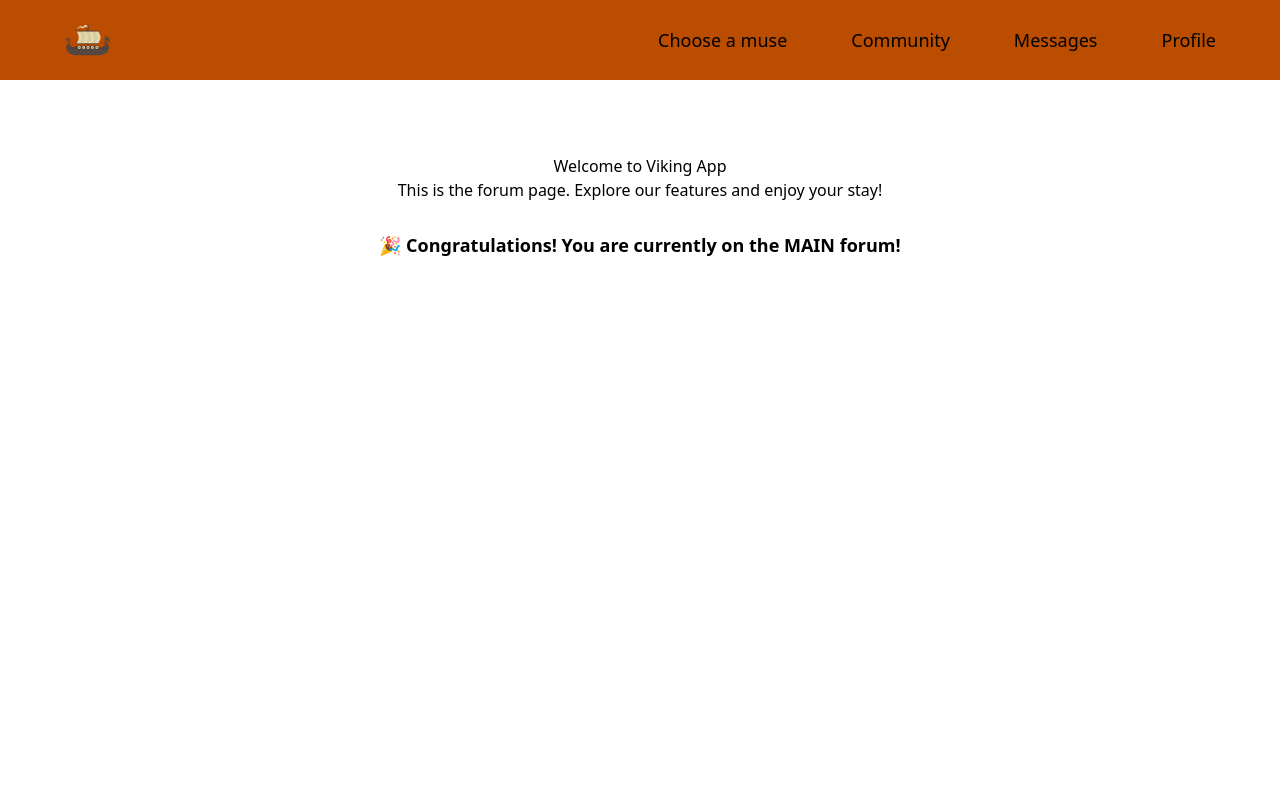
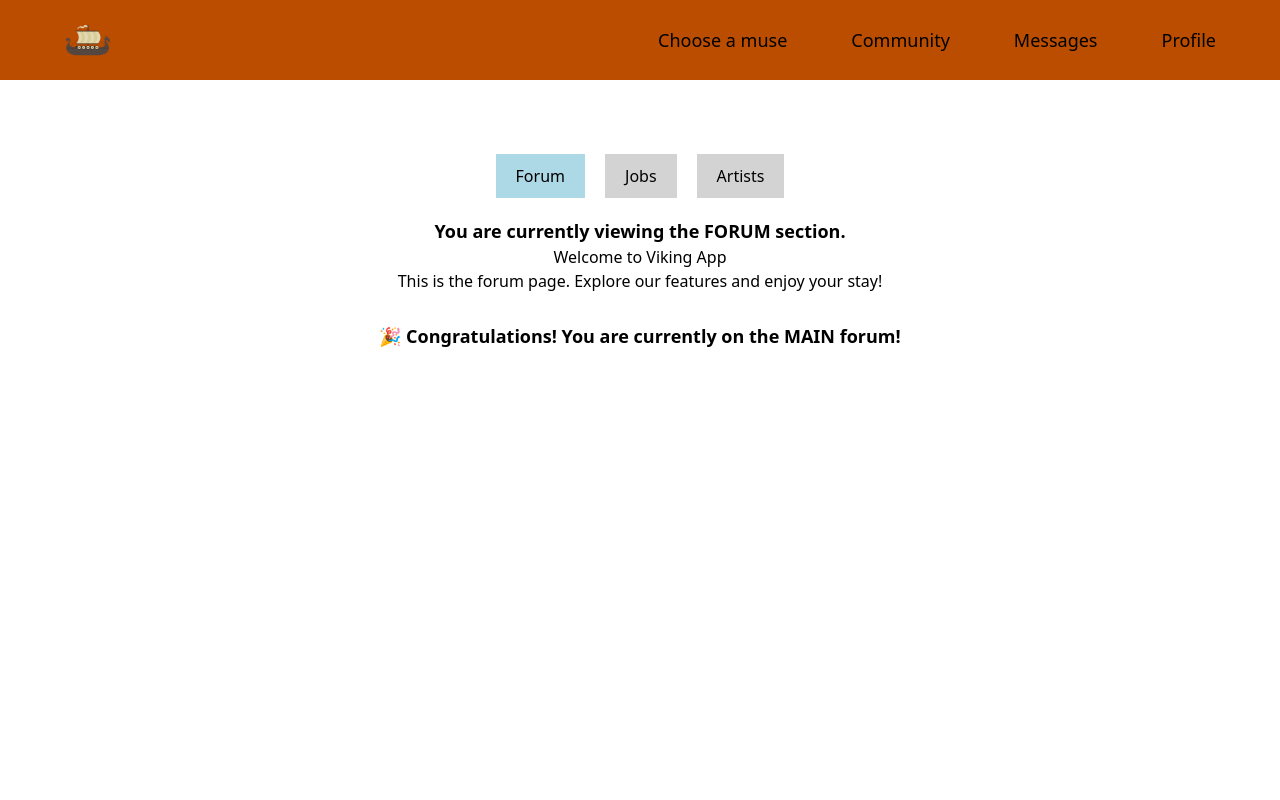
Before and after one commit to anian3/hacknarok25, a React (Vite) app in the folder frontend/viking-app/: page / in a window 1280 px wide. Shown: the top 800 px of the page. Built offline with nearby package versions, Linux system fonts and the light colour scheme.

Commit message:
forum jobs artists

```diff
--- a/frontend/viking-app/src/pages/Forum/Forum.tsx
+++ b/frontend/viking-app/src/pages/Forum/Forum.tsx
@@ -1,4 +1,4 @@
-import React from 'react';
+import React, { useState } from 'react';
 import { useParams } from 'react-router-dom';
 import { CategoryId } from '../../types/categories';
 
@@ -17,14 +17,67 @@ const categoryNames: Record<CategoryId, string> = {
 
 const Forum: React.FC = () => {
   const { categoryId } = useParams<{ categoryId: CategoryId }>();
+  const [selectedSection, setSelectedSection] = useState<'Forum' | 'Jobs' | 'Artists'>('Forum'); // Domyślnie "Forum"
 
   const currentCategory = categoryId || CategoryId.MAIN;
+  const categoryName = categoryNames[currentCategory as CategoryId];
 
-  const categoryName = categoryNames[currentCategory as CategoryId];
+  const handleSectionChange = (section: 'Forum' | 'Jobs' | 'Artists') => {
+    setSelectedSection(section);
+  };
 
   return (
     <div style={{ display: 'flex', minHeight: '100vh' }}>
       <main style={{ flexGrow: 1, textAlign: 'center', marginTop: '50px' }}>
+        {/* Przycisk przełączania sekcji */}
+        <div style={{ marginBottom: '20px' }}>
+          <button
+            onClick={() => handleSectionChange('Forum')}
+            style={{
+              margin: '0 10px',
+              padding: '10px 20px',
+              backgroundColor: selectedSection === 'Forum' ? 'lightblue' : 'lightgray',
+              border: 'none',
+              cursor: 'pointer',
+              fontSize: '16px',
+            }}
+          >
+            Forum
+          </button>
+          <button
+            onClick={() => handleSectionChange('Jobs')}
+            style={{
+              margin: '0 10px',
+              padding: '10px 20px',
+              backgroundColor: selectedSection === 'Jobs' ? 'lightblue' : 'lightgray',
+              border: 'none',
+              cursor: 'pointer',
+              fontSize: '16px',
+            }}
+          >
+            Jobs
+          </button>
+          <button
+            onClick={() => handleSectionChange('Artists')}
+            style={{
+              margin: '0 10px',
+              padding: '10px 20px',
+              backgroundColor: selectedSection === 'Artists' ? 'lightblue' : 'lightgray',
+              border: 'none',
+              cursor: 'pointer',
+              fontSize: '16px',
+            }}
+          >
+            Artists
+          </button>
+        </div>
+
+        {/* Tekst informujący, która sekcja jest wybrana */}
+        <p style={{ fontSize: '18px', fontWeight: 'bold' }}>
+          You are currently viewing the <span style={{ textTransform: 'uppercase' }}>{selectedSection}</span> section.
+        </p>
+
+        {/* Informacja o kategorii */}
         <h1>Welcome to Viking App</h1>
         <p>This is the forum page. Explore our features and enjoy your stay!</p>
 
```
